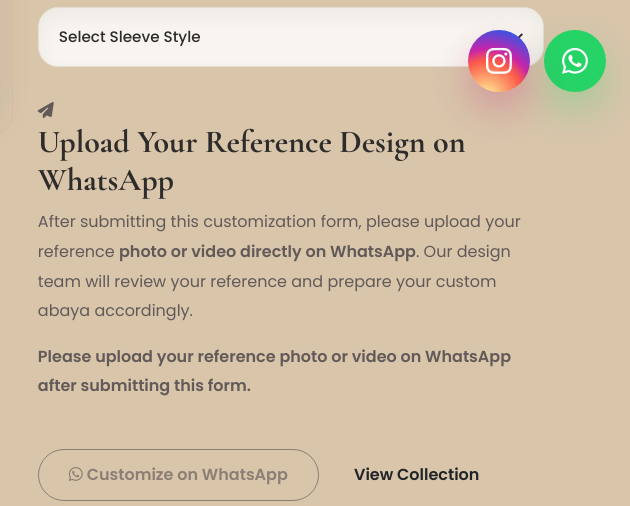
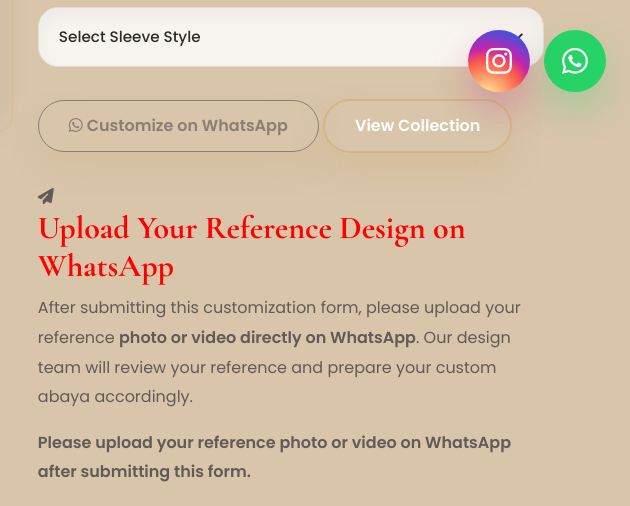
Before and after one commit to ARC-Stack-WebStudio/Ghazaal-Exclusive-Abaya-Burqa, a plain HTML site: page customize.html in a window 1280 px wide. Shown: the part 684-1190 px from the top of the page, 650-1280 px from the left. Drawn offline with nearby package versions, Linux system fonts and the light colour scheme.

Commit message:
Button Proper Check

```diff
--- a/css/style.css
+++ b/css/style.css
@@ -364,11 +364,42 @@ h6 {
     transition: var(--transition);
 }
 
+.btn-customize-whatsapp{
+    background: var(--primary-dark);
+    border: 1px solid var(--primary-gold);
+    color: var(--white);
+    box-shadow: 0 16px 32px rgba(205, 167, 109, 0.25);
+}
+
+.btn-customize-whatsapp:hover{
+    background: #25D366;;
+    border: 1px solid var(--primary-gold);
+    color: var(--white);
+    box-shadow: 0 16px 32px rgba(205, 167, 109, 0.25);
+}
+
+.btn-customize-collection{
+    border: 2px solid var(--primary-gold);
+    color: var(--white);
+    box-shadow: 0 16px 32px rgba(205, 167, 109, 0.25);
+}
+
+.btn-customize-collection:hover{
+    background: var(--primary-dark);
+    border: 2px solid var(--primary-gold);
+    color: var(--white);
+    box-shadow: 0 16px 32px rgba(205, 167, 109, 0.25);
+}
+
 .btn-gold {
     background: var(--primary-dark);
     border: 1px solid var(--primary-gold);
     color: var(--white);
     box-shadow: 0 16px 32px rgba(205, 167, 109, 0.25);
+}
+
+.instruction-title{
+    color: red;
 }
 
 .btn-gold:hover,
--- a/customize.html
+++ b/customize.html
@@ -790,12 +790,23 @@
                         </div>
                     </div>
 
+                        <div class="customize-cta">
+                        <a id="whatsappButton" href="#" class="btn btn-customize-whatsapp disabled" target="_blank"
+                            rel="noopener noreferrer" aria-disabled="true">
+                            <i class="fab fa-whatsapp"></i>
+                            Customize on WhatsApp
+                        </a>
+                        <a href="collection.html" class="btn btn-customize-collection">
+                            View Collection
+                        </a>
+                    </div>
+
                     <div class="upload-section">
                         <div class="reference-instruction-card">
                             <div class="instruction-header">
                                 <div class="instruction-icon"><i class="fas fa-paper-plane"></i></div>
                                 <div>
-                                    <h2>Upload Your Reference Design on WhatsApp</h2>
+                                    <h2 class="instruction-title">Upload Your Reference Design on WhatsApp</h2>
                                 </div>
                             </div>
                             <p>After submitting this customization form, please upload your reference <strong>photo or
@@ -806,16 +817,6 @@
                         </div>
                     </div>
 
-                    <div class="customize-cta">
-                        <a id="whatsappButton" href="#" class="btn btn-customize-whatsapp disabled" target="_blank"
-                            rel="noopener noreferrer" aria-disabled="true">
-                            <i class="fab fa-whatsapp"></i>
-                            Customize on WhatsApp
-                        </a>
-                        <a href="collection.html" class="btn btn-customize-collection">
-                            View Collection
-                        </a>
-                    </div>
                 </div>
             </div>
         </div>
```
